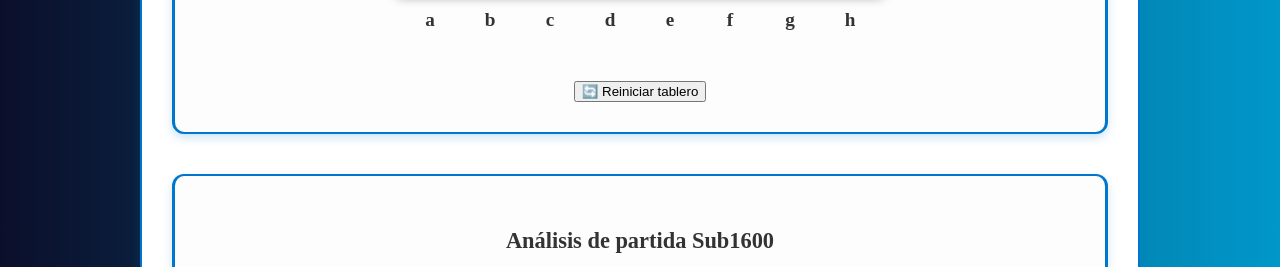
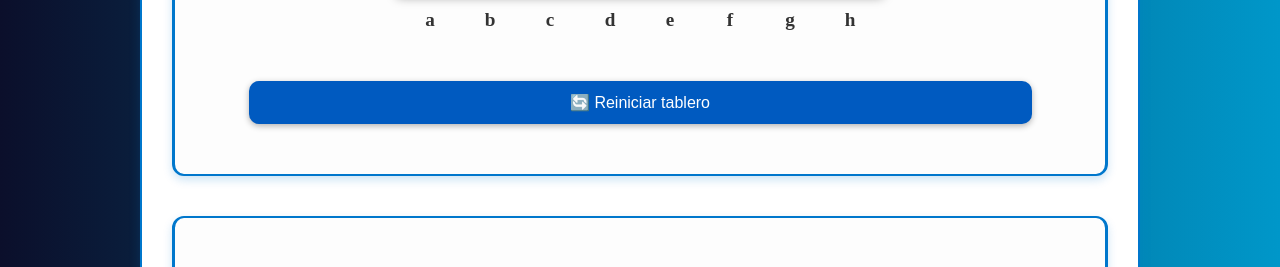
Before and after one commit to ChessSub1600/ChessSub1600-Web, a plain HTML site: page cursos.html in a window 1280 px wide. Shown: the part 5615-5882 px from the top of the page. Drawn offline with Linux system fonts and the light colour scheme.

Commit message:
Actualizo boton reiniciar tablero version movil y agrego clase btn-container al boton

```diff
--- a/assets/css/tablero.css
+++ b/assets/css/tablero.css
@@ -121,6 +121,27 @@ html, body {
 .casilla[draggable="true"]:active {
   cursor: grabbing;
 }
+/*estilos del boton de reinciar tablero*/
+.btn-reiniciar {
+  font-size: 1.1rem;
+  padding: 12px 24px;
+  margin: 20px auto;
+  display: block;
+  background-color: #005ac0;
+  color: white;
+  border: none;
+  border-radius: 10px;
+  box-shadow: 0 2px 6px rgba(0,0,0,0.3);
+  cursor: pointer;
+  transition: transform 0.2s ease;
+}
+
+.btn-reiniciar:hover {
+  transform: scale(1.02);
+  background-color: #0074e4;
+  color: #000000;
+  border: 2px solid black;
+}
 
 
 /* 🖥️ Adaptaciones para pantallas grandes (modo escritorio) */
@@ -130,6 +151,11 @@ html, body {
     width: fit-content;      /* se ajusta al tamaño del tablero */
     margin: 30px auto;
     padding: 20px;
+  }
+  /*boton reiniciar talbero*/
+  .btn-reiniciar{
+    font-size: 1rem;
+     width: 90%;
   }
 
   #chessboard {
--- a/cursos.html
+++ b/cursos.html
@@ -166,8 +166,8 @@
     </div>
   </div>
 
-  <button onclick="resetTablero()">🔄 Reiniciar tablero</button>
-</div>
+  <button class="btn-reiniciar" onclick="resetTablero()">🔄 Reiniciar tablero</button>
+    </div>
 
 
 
```
